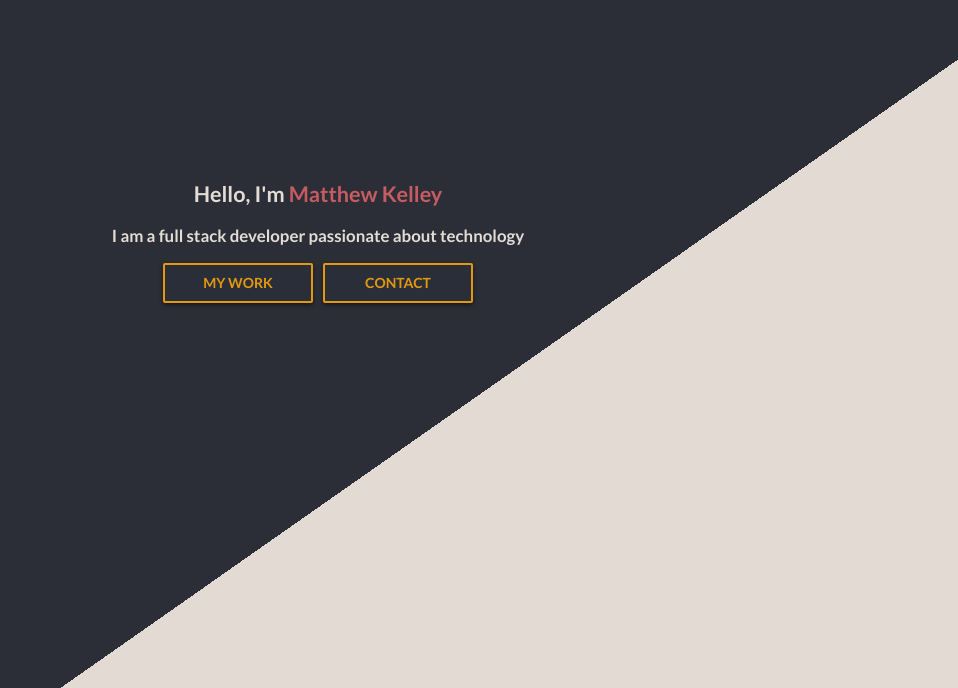
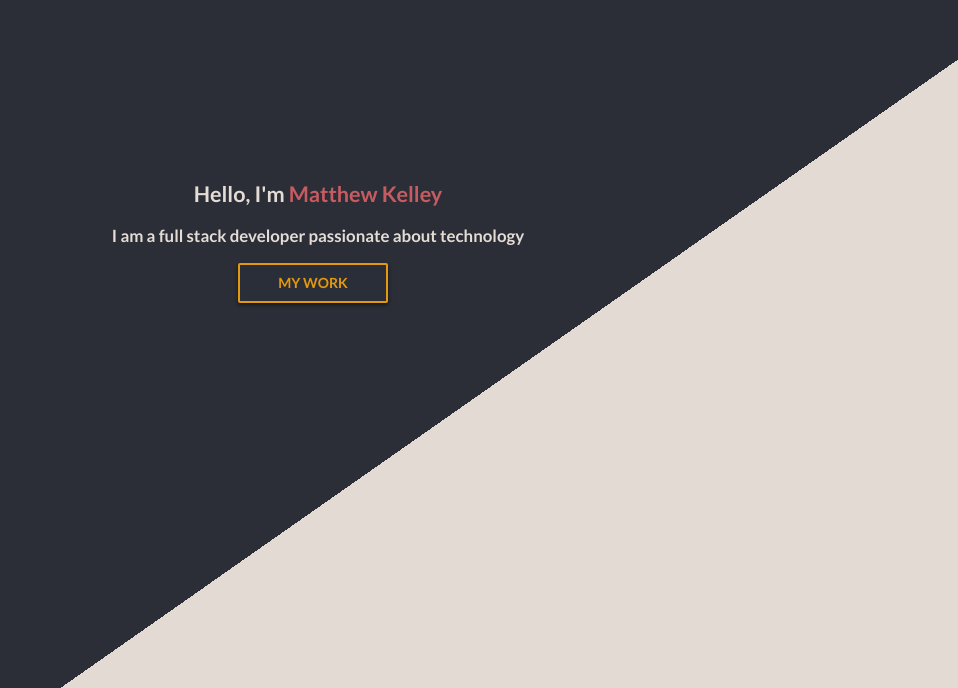
Before and after one commit to mkelley2/personal-site, a React (Create React App) app: page / in a window 1280 px wide. Shown: the part 112-800 px from the top of the page, without its empty margins (322-1280 px from the left). Built offline with nearby package versions, Linux system fonts and the light colour scheme.

Commit message:
comment out resume and contact form

```diff
--- a/src/components/Navbar/Navbar.jsx
+++ b/src/components/Navbar/Navbar.jsx
@@ -19,8 +19,8 @@ class Navbar extends React.Component {
       <div className="navContainer">
         { !isMobile && <SocialLinks mode="light" /> }
         <div className={ `navLinks ${ isMobile ? 'mobile': ''}` }>
-          <span onClick={() => handleClick("resume")}>Resume</span>
-          <span onClick={() => handleClick("contactSection")}>Contact</span>
+          {/* <span onClick={() => handleClick("resume")}>Resume</span> */}
+          {/* <span onClick={() => handleClick("contactSection")}>Contact</span> */}
           <span onClick={() => handleClick("projectSection")}>My Work</span>
         </div>
       </div>
--- a/src/components/Splash/Splash.jsx
+++ b/src/components/Splash/Splash.jsx
@@ -22,10 +22,10 @@ class Splash extends React.Component {
             text="My work"
             name="projectSection"
             handleClick={handleClick}/>
-          <Button
+          {/* <Button
             text="Contact"
             name="contactSection"
-            handleClick={handleClick}/>
+            handleClick={handleClick}/> */}
         </div>
       </div>
     )
--- a/src/screens/HomeScreen/HomeScreen.jsx
+++ b/src/screens/HomeScreen/HomeScreen.jsx
@@ -77,7 +77,7 @@ class HomeScreen extends React.Component {
           { allProjects }
         </div>
         <div className="contactWrapper" ref={ this.contactSection }>
-          { contactComponent }
+          {/* { contactComponent } */}
         </div>
         <div className="footerWrapper">
           { footerComponent }
--- a/src/screens/HomeScreen/styles.scss
+++ b/src/screens/HomeScreen/styles.scss
@@ -27,4 +27,7 @@
     .projectWrapper {
         box-shadow: 0px 2px 4px rgba(0,0,0, 0.5);
     }
+    .contactWrapper {
+        min-height: 50px;
+    }
 }
```
Also changed, not shown: 1 other file (tests, documents, lock files or other folders).
